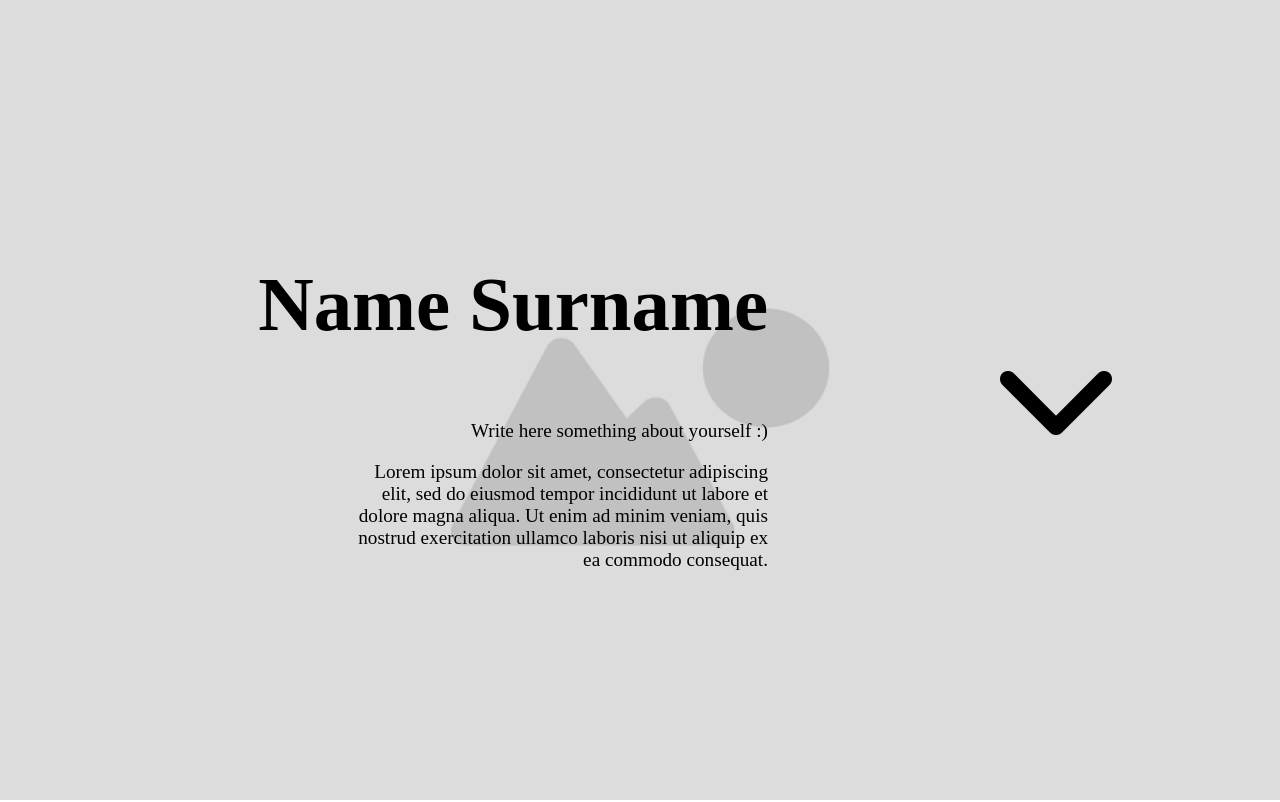
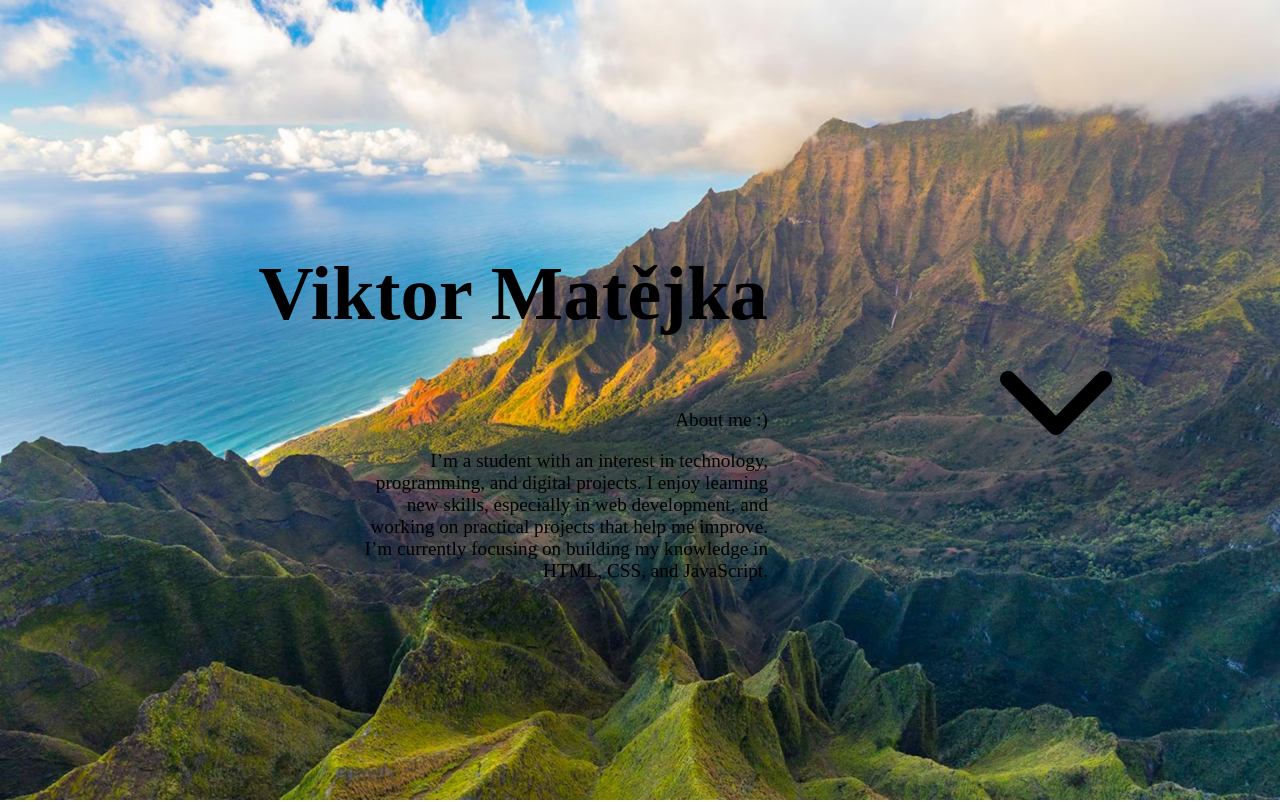
Before and after one commit to viktormat511/algo1, a plain HTML site: page index.html in a window 1280 px wide. Shown: the top 802 px of the page. Drawn offline with Linux system fonts and the light colour scheme.

Commit message:
Finish first version of portfolio page layout

```diff
--- a/index.html
+++ b/index.html
@@ -9,10 +9,10 @@
 <body>
     <header>
         <div class="header_left">
-            <h1>Name Surname</h1>
+            <h1>Viktor Matějka</h1>
             <div class="bio">
-                <p>Write here something about yourself :)</p>
-                <p>Lorem ipsum dolor sit amet, consectetur adipiscing elit, sed do eiusmod tempor incididunt ut labore et dolore magna aliqua. Ut enim ad minim veniam, quis nostrud exercitation ullamco laboris nisi ut aliquip ex ea commodo consequat.</p>
+                <p>About me :)</p>
+                <p><p>I’m a student with an interest in technology, programming, and digital projects. I enjoy learning new skills, especially in web development, and working on practical projects that help me improve. I’m currently focusing on building my knowledge in HTML, CSS, and JavaScript.</p></p>
             </div>
         </div>
         <div class="header_right">
--- a/style.css
+++ b/style.css
@@ -6,7 +6,7 @@ body {
 header {
     width: 100vw;
     height: 100vh;
-    background: url(header_bg.webp);
+    background: url(background.jpg);
     background-size: cover;
     display: flex;
 }
```
Also changed, not shown: background.jpg (added), 1 other file.
